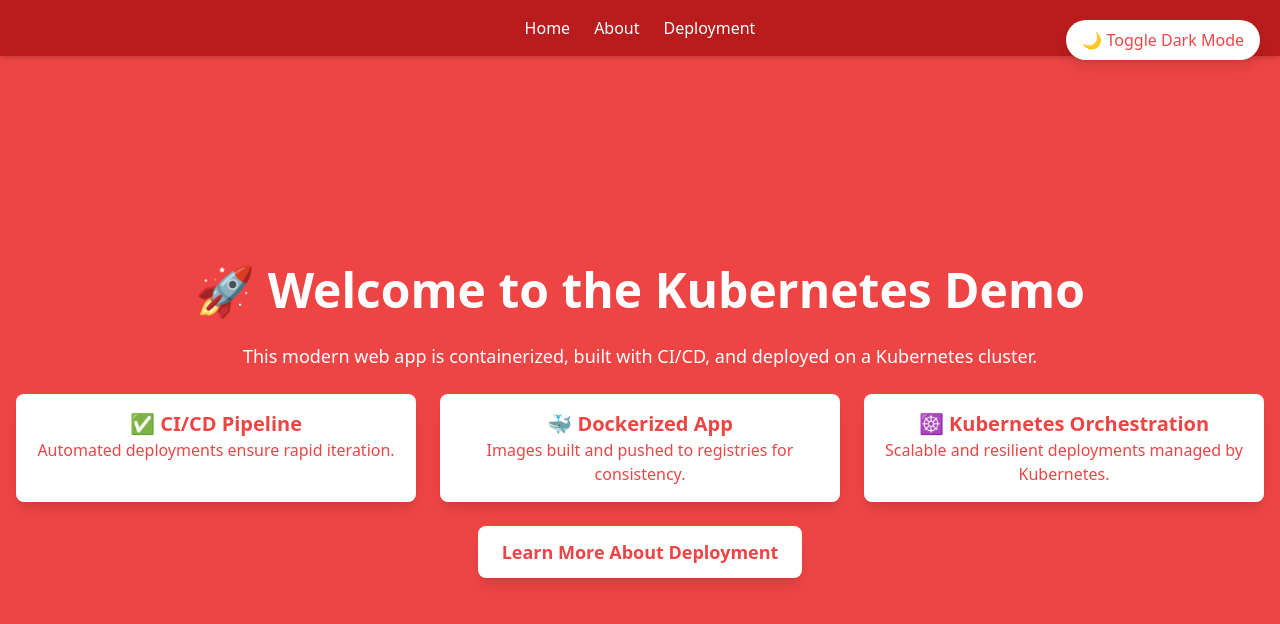
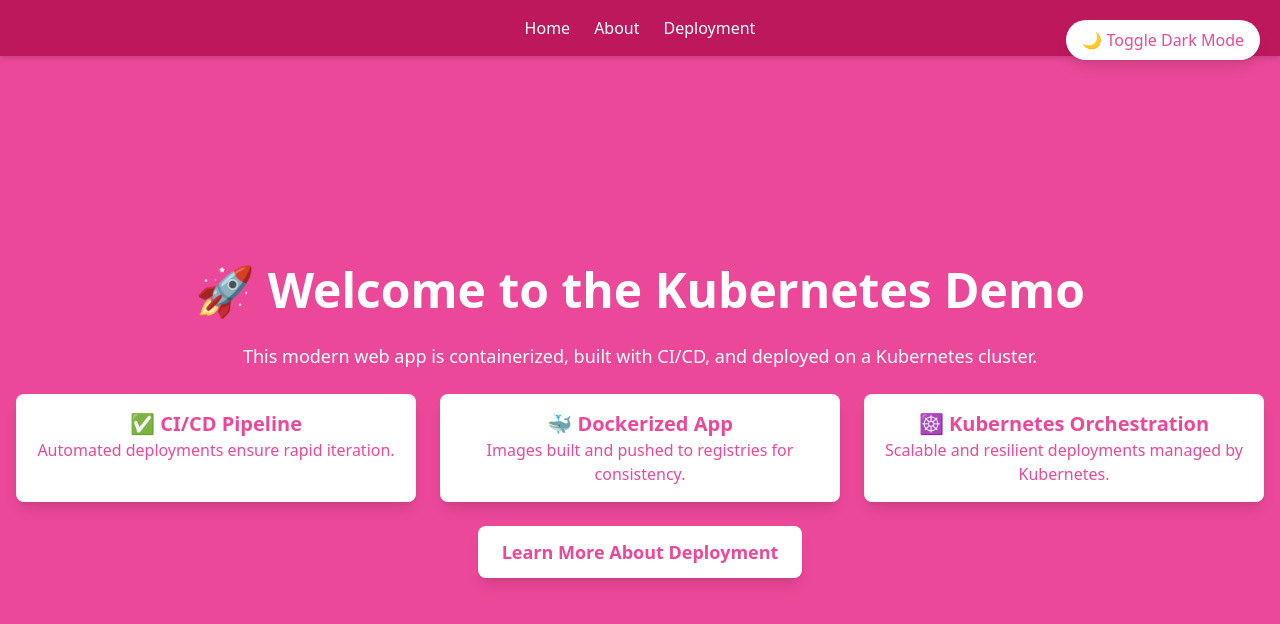
Before and after one commit to meenakshirajput1/k8s-web-app, a plain HTML site: page index.html in a window 1280 px wide. Drawn offline with nearby package versions, Linux system fonts and the light colour scheme.

Commit message:
pink background

```diff
--- a/index.html
+++ b/index.html
@@ -3,12 +3,12 @@
 <head>
   <meta charset="UTF-8" />
   <meta name="viewport" content="width=device-width, initial-scale=1.0" />
-  <title>DevOps Kubernetes Demo v4</title>
+  <title>DevOps Kubernetes Demo v5</title>
   <script src="https://cdn.tailwindcss.com"></script>
 </head>
-<body class="bg-red-500 text-white font-sans min-h-screen flex flex-col">
+<body class="bg-pink-500 text-white font-sans min-h-screen flex flex-col">
   <!-- Navigation Bar -->
-  <nav class="bg-red-700 p-4 shadow-md">
+  <nav class="bg-pink-700 p-4 shadow-md">
     <ul class="flex justify-center space-x-6">
       <li><a href="index.html" class="hover:underline">Home</a></li>
       <li><a href="about.html" class="hover:underline">About</a></li>
@@ -23,35 +23,35 @@
     </p>
 
     <div class="grid grid-cols-1 md:grid-cols-3 gap-6">
-      <div class="p-4 bg-white text-red-500 rounded-lg shadow-lg">
+      <div class="p-4 bg-white text-pink-500 rounded-lg shadow-lg">
         <h2 class="text-xl font-semibold">✅ CI/CD Pipeline</h2>
         <p>Automated deployments ensure rapid iteration.</p>
       </div>
-      <div class="p-4 bg-white text-red-500 rounded-lg shadow-lg">
+      <div class="p-4 bg-white text-pink-500 rounded-lg shadow-lg">
         <h2 class="text-xl font-semibold">🐳 Dockerized App</h2>
         <p>Images built and pushed to registries for consistency.</p>
       </div>
-      <div class="p-4 bg-white text-red-500 rounded-lg shadow-lg">
+      <div class="p-4 bg-white text-pink-500 rounded-lg shadow-lg">
         <h2 class="text-xl font-semibold">☸️ Kubernetes Orchestration</h2>
         <p>Scalable and resilient deployments managed by Kubernetes.</p>
       </div>
     </div>
 
-    <a href="deployment.html" class="mt-6 inline-block bg-white text-red-500 px-6 py-3 rounded-lg text-lg font-semibold shadow-lg hover:bg-red-300 transition">
+    <a href="deployment.html" class="mt-6 inline-block bg-white text-pink-500 px-6 py-3 rounded-lg text-lg font-semibold shadow-lg hover:bg-pink-300 transition">
       Learn More About Deployment
     </a>
   </main>
 
   <!-- Dark Mode Toggle -->
   <div class="fixed top-5 right-5">
-    <button id="toggleDarkMode" class="bg-white text-red-500 px-4 py-2 rounded-full shadow-lg">
+    <button id="toggleDarkMode" class="bg-white text-pink-500 px-4 py-2 rounded-full shadow-lg">
       🌙 Toggle Dark Mode
     </button>
   </div>
 
   <script>
     document.getElementById('toggleDarkMode').addEventListener('click', function () {
-      document.body.classList.toggle('bg-red-500');
+      document.body.classList.toggle('bg-pink-500');
       document.body.classList.toggle('bg-gray-900');
     });
   </script>
```
